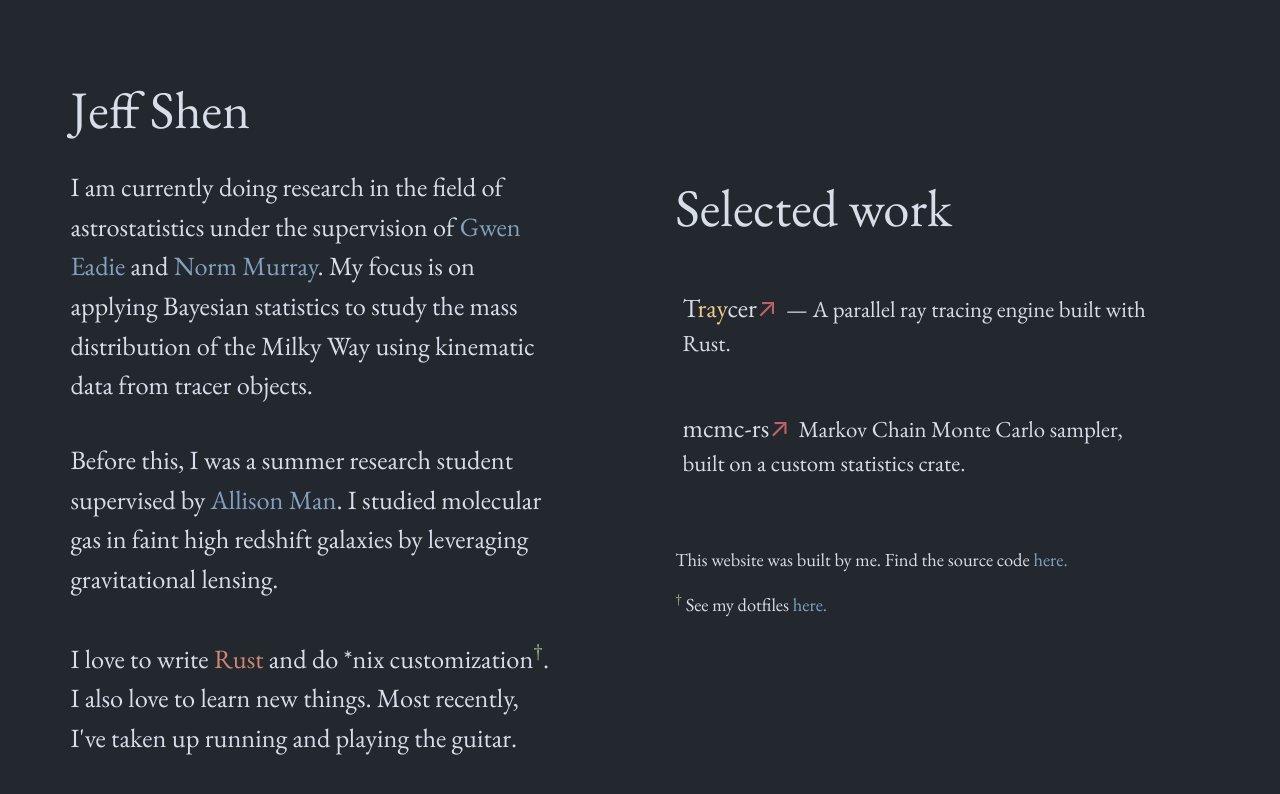
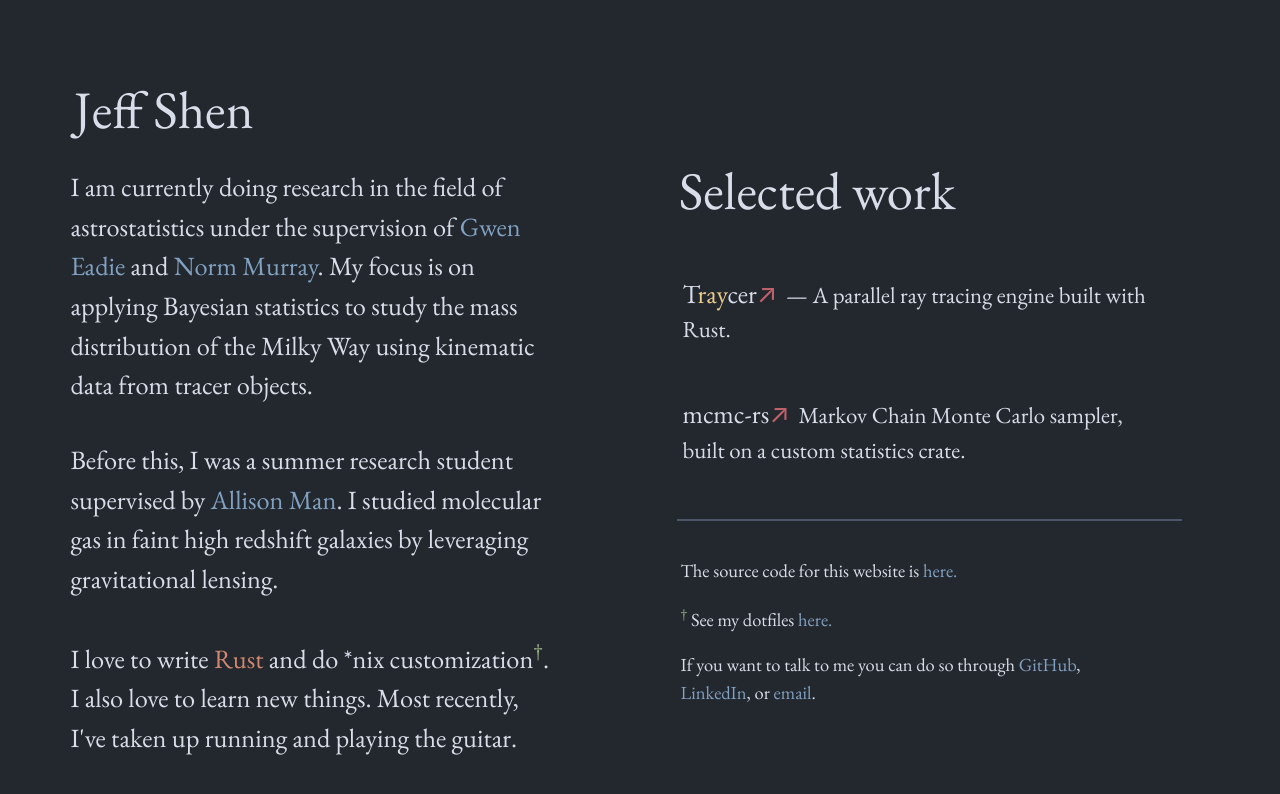
Before and after one commit to al-jshen/al-jshen.github.io, a Next.js app: page / in a window 1280 px wide. Shown: the top 794 px of the page. Built offline with nearby package versions, Linux system fonts and the light colour scheme.

Commit message:
added contact info; added section separator

```diff
--- a/pages/index.js
+++ b/pages/index.js
@@ -23,6 +23,7 @@ export default function Home() {
           </div>
           <div className="column">
             <Projects />
+            <hr />
             <Misc />
           </div>
         </div>
--- a/pages/misc.js
+++ b/pages/misc.js
@@ -2,15 +2,20 @@ export default function Misc() {
   return (
     <div className="column">
       <p className="small">
-        This website was built by me. Find the source code{" "}
+        The source code for this website is{" "}
         <a href="https://github.com/al-jshen/al-jshen.github.io">here.</a>
       </p>
       <p className="small">
         <sup style={{ color: "#a3be8c" }}>&dagger;</sup> See my dotfiles{" "}
         <a href="https://github.com/al-jshen/dotfiles">here.</a>
       </p>
-      <p className="small"></p>
-      <p className="small"></p>
+      <p className="small">
+        If you want to talk to me you can do so through{" "}
+        <a href="https://github.com/al-jshen">GitHub</a>,{" "}
+        <a href="https://www.linkedin.com/in/jeff-shen/">LinkedIn</a>, or{" "}
+        <a href="mailto:jshenschool@gmail.com">email</a>.
+      </p>
+      {/* <p className="small"></p> */}
     </div>
   );
 }
--- a/styles.css
+++ b/styles.css
@@ -163,7 +163,7 @@ code {
 }
 
 .column .title {
-  margin: 1rem;
+  margin: 1.2rem;
 }
 
 .column p {
@@ -214,7 +214,14 @@ code {
 }
 
 .small {
-  margin: 1rem;
   font-size: 1.05rem;
-  line-height: 0.2rem;
+  margin: 0.5rem 1.3rem !important;
 }
+
+hr {
+  height: 1.5px;
+  border: none;
+  width: 90%;
+  color: #4c566a;
+  background-color: #4c566a;
+}
```
